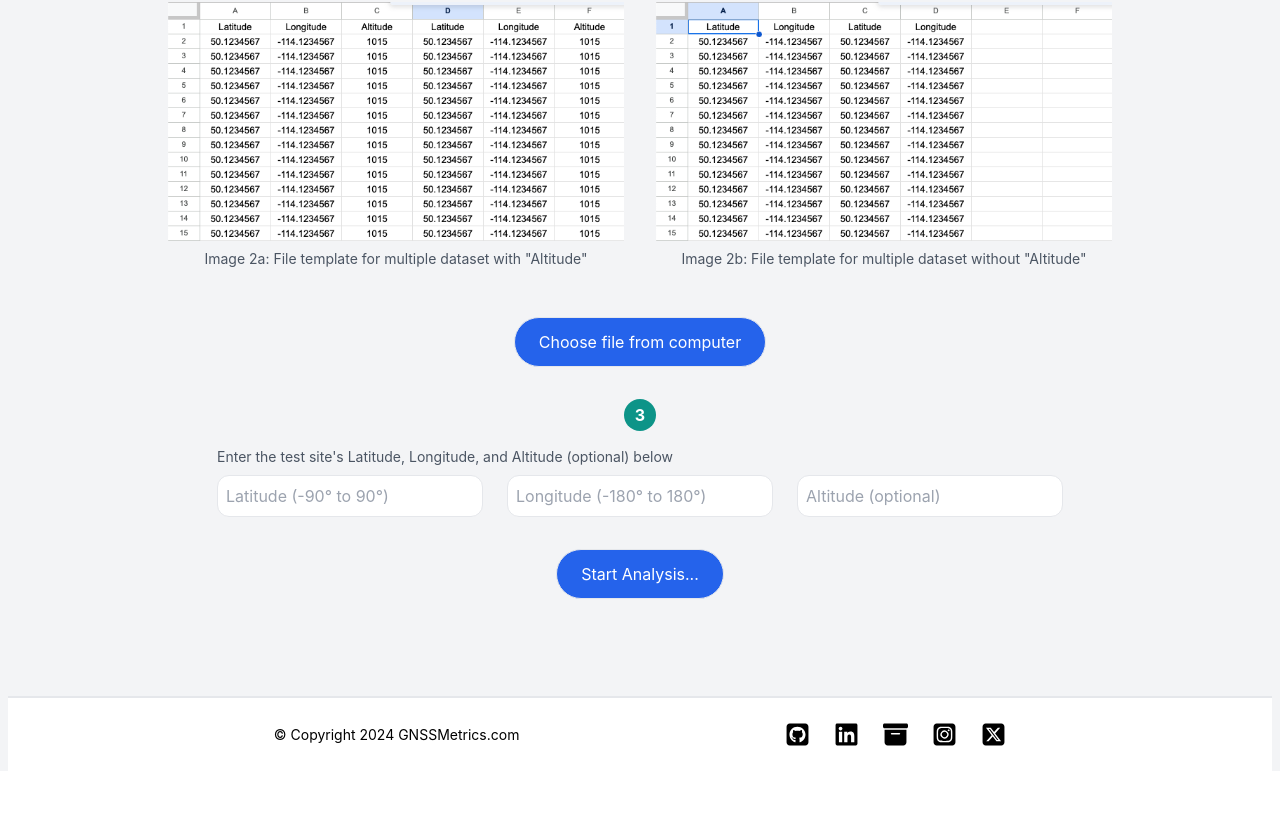
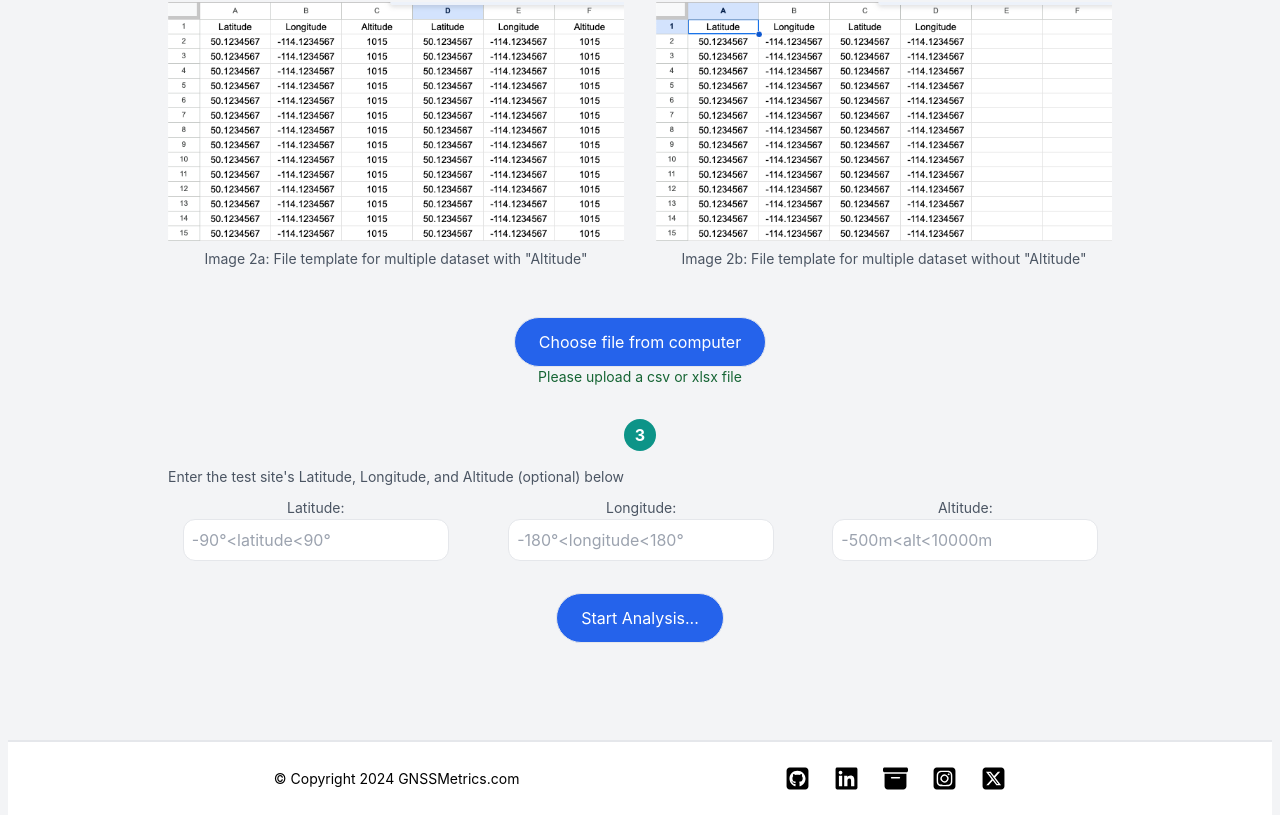
Before and after one commit to mfkiwl/GNSSMetrics, a React (Create React App) app in the folder gnssmetrics/: page / in a window 1280 px wide. Shown: the part 846-1661 px from the top of the page. Before the commit the page ends 1617 px from the top, so only its background shows below. Built offline with nearby package versions, Linux system fonts and the light colour scheme.

Commit message:
Table updated

```diff
--- a/gnssmetrics/package.json
+++ b/gnssmetrics/package.json
@@ -7,6 +7,8 @@
     "@testing-library/react": "^13.4.0",
     "@testing-library/user-event": "^13.5.0",
     "axios": "^1.6.8",
+    "mapbox": "^1.0.0-beta10",
+    "mapbox-gl": "^3.3.0",
     "papaparse": "^5.4.1",
     "react": "^18.2.0",
     "react-dom": "^18.2.0",
--- a/gnssmetrics/src/Dev/Components/Visualizers/DataMap.jsx
+++ b/gnssmetrics/src/Dev/Components/Visualizers/DataMap.jsx
@@ -0,0 +1,44 @@
+import React, { useEffect } from "react";
+import mapboxgl from "mapbox-gl";
+import MapboxGeocoder from "mapbox/mapbox-gl-geocoder";
+
+const DataMap = (file) => {
+  const dataMapRender = () => {
+    if (file.file) {
+      console.log("File:", file.file);
+      mapboxgl.accessToken = "YOUR_MAPBOX_ACCESS_TOKEN"; // Replace with your Mapbox access token
+
+      const map = new mapboxgl.Map({
+        container: "map",
+        style: "mapbox://styles/mapbox/streets-v11", // You can use any Mapbox style
+        center: [0, 0], // Initial center coordinates
+        zoom: 1, // Initial zoom level
+      });
+
+      // Add navigation control (zoom, pan)
+      map.addControl(new mapboxgl.NavigationControl());
+
+      // Iterate through the data array and add markers to the map
+      file.file.forEach((item) => {
+        new mapboxgl.Marker()
+          .setLngLat([item.longitude, item.latitude])
+          .addTo(map);
+      });
+
+      // Add search bar functionality
+      const geocoder = new MapboxGeocoder({
+        accessToken: mapboxgl.accessToken,
+        mapboxgl: mapboxgl,
+      });
+
+      map.addControl(geocoder);
+
+      return () => map.remove();
+    } else {
+    }
+  };
+
+  return <div>{dataMapRender()}</div>;
+};
+
+export default DataMap;
--- a/gnssmetrics/src/Dev/Components/Visualizers/DataTable.jsx
+++ b/gnssmetrics/src/Dev/Components/Visualizers/DataTable.jsx
@@ -0,0 +1,63 @@
+import React from "react";
+
+const DataTable = (file) => {
+  const dataTableRender = () => {
+    if (file.file) {
+      console.log("File:", file.file);
+      return (
+        <table className="divide-y divide-gray-200">
+          <thead className="bg-gray-50">
+            <tr>
+              <th
+                scope="col"
+                className="px-6 py-3 text-left text-sm sm:text-md text-gray-600 uppercase tracking-wider"
+              >
+                Index
+              </th>
+              <th
+                scope="col"
+                className="px-6 py-3 text-left text-sm sm:text-md text-gray-600 uppercase tracking-wider"
+              >
+                Latitude
+              </th>
+              <th
+                scope="col"
+                className="px-6 py-3 text-left text-sm sm:text-md text-gray-600 uppercase tracking-wider"
+              >
+                Longitude
+              </th>
+              <th
+                scope="col"
+                className="px-6 py-3 text-left text-sm sm:text-md text-gray-600 uppercase tracking-wider"
+              >
+                Altitude
+              </th>
+            </tr>
+          </thead>
+          <tbody className="bg-white divide-y divide-gray-200">
+            {file.file.data.map((item, index) => (
+              <tr
+                key={index}
+                className={index % 2 === 0 ? "bg-gray-50" : "bg-white"}
+              >
+                <td className="px-6 py-4 whitespace-nowrap">{index + 1}</td>
+                <td className="px-6 py-4 whitespace-nowrap">{item.Latitude}</td>
+                <td className="px-6 py-4 whitespace-nowrap">
+                  {item.Longitude}
+                </td>
+                <td className="px-6 py-4 whitespace-nowrap">
+                  {item.Altitude ? item.Altitude : "-"}
+                </td>
+              </tr>
+            ))}
+          </tbody>
+        </table>
+      );
+    } else {
+    }
+  };
+
+  return <div>{dataTableRender()}</div>;
+};
+
+export default DataTable;
--- a/gnssmetrics/src/Dev/Pages/FromFile.jsx
+++ b/gnssmetrics/src/Dev/Pages/FromFile.jsx
@@ -5,6 +5,8 @@ import step_1_with_altitude from "../../Screenshots/Step 1 - Coordinates and Alt
 import step_1_without_altitude from "../../Screenshots/Step 1 - Coordinates only.png";
 import step_2_with_altitude from "../../Screenshots/Step 2 - with Altitude.png";
 import step_2_without_altitude from "../../Screenshots/Step 2 - without Altitude.png";
+import DataTable from "../Components/Visualizers/DataTable";
+import DataMap from "../Components/Visualizers/DataMap";
 
 const FromFile = () => {
   // State variables
@@ -36,8 +38,6 @@ const FromFile = () => {
       if (event.target.files) {
         // Get selected file
         const selectedFile = event.target.files[0];
-        // Set file state
-        setFile(selectedFile);
         // Set file name state
         setFileName(selectedFile.name);
         // Get file type
@@ -53,7 +53,8 @@ const FromFile = () => {
             const data = Papa.parse(fileContents, {
               header: true,
             });
-            console.log(data);
+            // console.log(data);
+            setFile(data);
           } else if (selectedFile.name.endsWith(".xlsx")) {
             const wb = read(fileContents, { type: "binary" });
             const sheet = wb.Sheets[wb.SheetNames[0]];
@@ -61,7 +62,8 @@ const FromFile = () => {
             const data = Papa.parse(csvData, {
               header: true,
             });
-            console.log(data);
+            // console.log(data);
+            setFile(data);
           }
         };
 
@@ -90,6 +92,14 @@ const FromFile = () => {
         );
       }
     } catch (error) {}
+  };
+
+  const fileCheckRender = () => {
+    if (fileType === undefined || fileType === "csv" || fileType === "xlsx") {
+      return fileName;
+    } else {
+      return "Please upload a csv or xlsx file";
+    }
   };
 
   // Check file type
@@ -194,7 +204,7 @@ const FromFile = () => {
                 className={"hidden"}
               />
               <h3 className="mb-0 text-sm sm:text-md text-green-800">
-                {fileName}
+                {fileCheckRender()}
               </h3>
             </form>
             <div className="flex flex-col items-center justify-center w-full mb-4 sm:mb-8">
@@ -208,24 +218,39 @@ const FromFile = () => {
                 </p>
                 <div className="flex flex-col gap-4 items-center justify-center">
                   <div className="flex flex-col sm:flex-row items-center justify-center sm:gap-6">
+                    <div>
+                      <label className="pe-4 sm:pe-0 text-start mb-2 text-sm sm:text-md text-gray-600">
+                        Latitude:{" "}
+                      </label>
                       <input
                         type="number"
-                      placeholder="Latitude (-90° to 90°)"
+                        placeholder="-90°<latitude<90°"
                         className="border px-2 py-2 rounded-xl text-green-800 mb-4"
                         onChange={handleLatValue}
                       />
+                    </div>
+                    <div>
+                      <label className="text-start mb-2 text-sm sm:text-md text-gray-600 pe-1 sm:pe-0">
+                        Longitude:{" "}
+                      </label>
                       <input
                         type="number"
-                      placeholder="Longitude (-180° to 180°)"
+                        placeholder="-180°<longitude<180°"
                         className="border px-2 py-2 rounded-xl text-green-800 mb-4"
                         onChange={handleLongValue}
                       />
+                    </div>
+                    <div className="">
+                      <label className="text-start text-sm sm:text-md text-gray-600 pe-4 sm:pe-0">
+                        Altitude:{" "}
+                      </label>{" "}
                       <input
                         type="number"
-                      placeholder="Altitude (optional)"
+                        placeholder="-500m<alt<10000m"
                         className="border px-2 py-2 rounded-xl text-green-800 mb-4"
                         onChange={handleAltValue}
                       />
+                    </div>
                   </div>
                   <div>
                     <button className="h-fit w-fit px-6 py-3 border bg-blue-600 rounded-full text-white transition duration-300 ease-in-out hover:bg-blue-500 mt-0">
@@ -238,6 +263,14 @@ const FromFile = () => {
           </div>
         </div>
       </div>
+      <div className="flex flex-col sm:flex-row w-full rounded-lg text-center gap-4 sm:gap-8  ">
+        <div className="max-w-full max-h-[350px] sm:max-h-[500px] overflow-auto">
+          <DataTable file={file} />
+        </div>
+        <div>
+          <DataMap file={file} />
+        </div>
+      </div>
     </div>
   );
 };
```
Also changed, not shown: 1 other file (tests, documents, lock files or other folders). Lines whose indentation alone changed are shown as unchanged.
